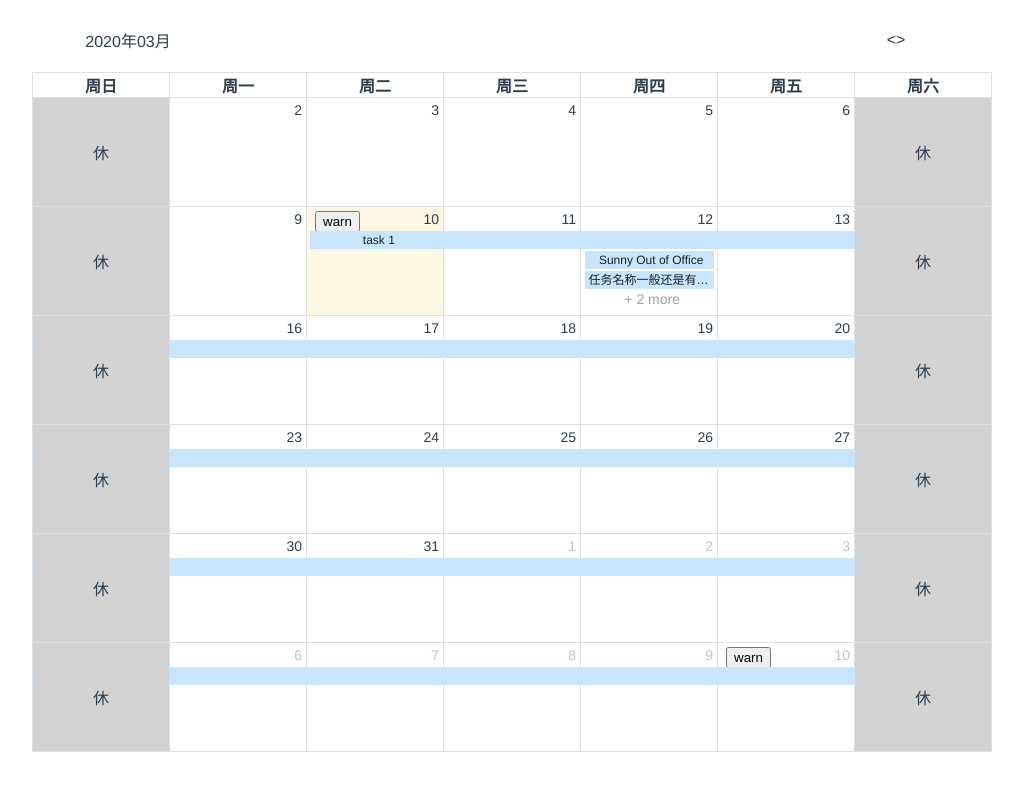
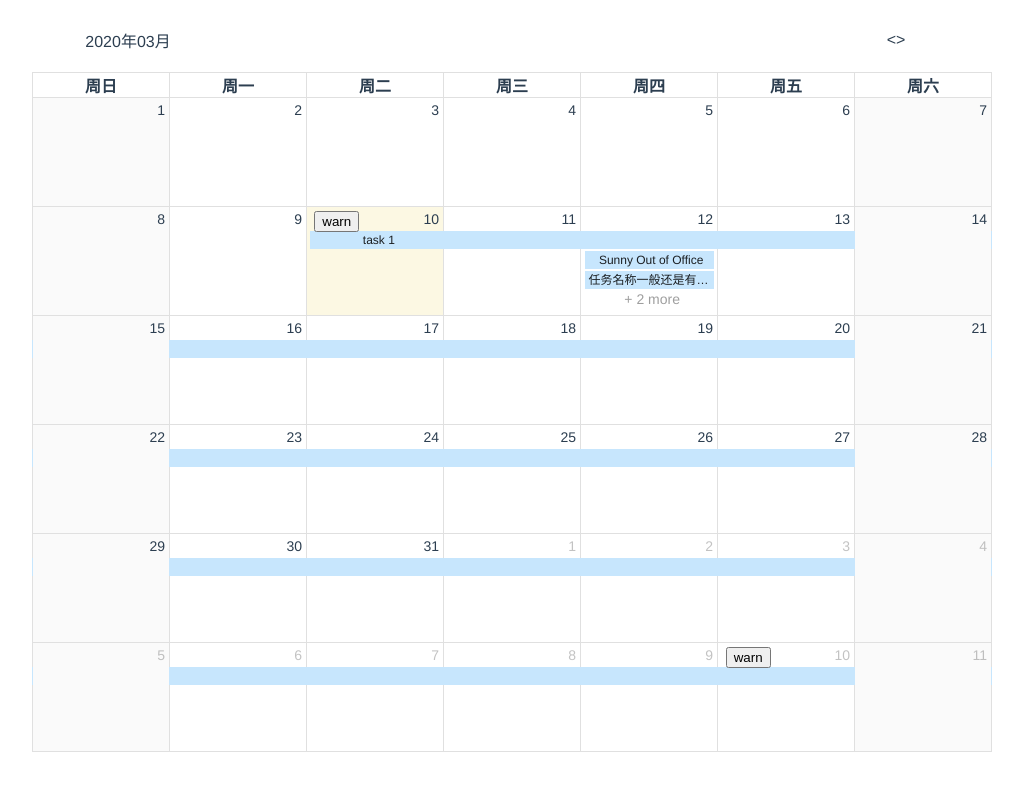
Before and after one commit to xszlq/vue-demos, a Vue app: page /calendar in a window 1280 px wide. Shown: the top 790 px of the page, without its empty margins (128-1151 px from the left). Built offline with nearby package versions, Linux system fonts and the light colour scheme.

Commit message:
feat: style

```diff
--- a/src/views/calendar/components/body.vue
+++ b/src/views/calendar/components/body.vue
@@ -11,11 +11,9 @@
               'not-cur-month' : !day.isCurMonth}">
             <p class="day-number">{{day.monthDay}}</p>
 
-            <div class="day-warn" v-if="day.monthDay === 10">
-              <button>warn</button>
+            <div class="rest-day" v-if="day.weekDay === 0 || day.weekDay === 6">
+              <p class="day-number">{{day.monthDay}}</p>
             </div>
-
-            <div class="rest-day" v-if="day.weekDay === 0 || day.weekDay === 6">休</div>
           </div>
         </div>
       </div>
@@ -27,6 +25,10 @@
             :class="{'today' : day.isToday,
               'not-cur-month' : !day.isCurMonth}" @click.stop="dayClick(day.date, $event)">
             <p class="day-number">{{day.monthDay}}</p>
+
+            <div class="day-warn" v-if="day.monthDay === 10">
+              <button @click="handleShowWarn(day, $event)">warn</button>
+            </div>
 
             <div class="event-box">
               <p class="event-item" v-for="event in day.events" v-show="event.cellIndex <= eventLimit"
@@ -66,6 +68,18 @@
         </div>
       </div>
 
+      <div class="more-events" v-show="showWarn"
+           :style="{left: warnPos.left + 'px', top: warnPos.top + 'px'}">
+        <div class="more-header">
+          <span class="title">{{moreTitle(warnDay.date)}}</span>
+          <span class="close" @click.stop="showWarn = false">x</span>
+        </div>
+        <div class="more-body" style="height: 50px; background-color: white;">
+          <div>当日无任务安排</div>
+          <button>调整工时</button>
+        </div>
+      </div>
+
       <slot name="body-card">
 
       </slot>
@@ -102,11 +116,17 @@
         isLismit : true,
         eventLimit : 3,
         showMore : false,
+        showWarn: false,
         morePos : {
           top: 0,
           left : 0
         },
-        selectDay : {}
+        selectDay : {},
+        warnDay: {},
+        warnPos: {
+          top: 0,
+          left : 0,
+        }
       }
     },
     watch : {
@@ -261,6 +281,13 @@
         jsEvent.stopPropagation()
         let pos = this.computePos(jsEvent.target)
         this.$emit('eventclick', event, jsEvent, pos)
+      },
+      handleShowWarn(day, jsEvent){
+        debugger
+        this.warnDay = day
+        this.showWarn = true
+        this.warnPos = this.computePos(event.target)
+        this.warnPos.top -= 100
       }
     }
   }
@@ -296,19 +323,11 @@
 
         .rest-day{
           position: absolute;
-          background-color: lightgray;
+          background-color: #FAFAFA;
           top: 0; left: 0; width: 100%; height: 100%;
-          display: flex;
-          align-items: center;
-          justify-content: center;
+         padding: 4px;
           z-index: 10;
-        }
-
-        .day-warn{
-          position: absolute;
-          top: 4px;
-          left: 8px;
-          color: #FF5151;
+          box-sizing: border-box;
         }
 
         .day-number{
@@ -338,6 +357,15 @@
           min-height: 109px;
           overflow: hidden;
           text-overflow: ellipsis;
+          position: relative;
+
+
+          .day-warn{
+            position: absolute;
+            top: 4px;
+            left: 8px;
+            color: #FF5151;
+          }
 
           .day-number{
             text-align: right;
@@ -433,6 +461,10 @@
         }
       }
     }
+
+    .show-warn{
+
+    }
   }
 }
 </style>
```
